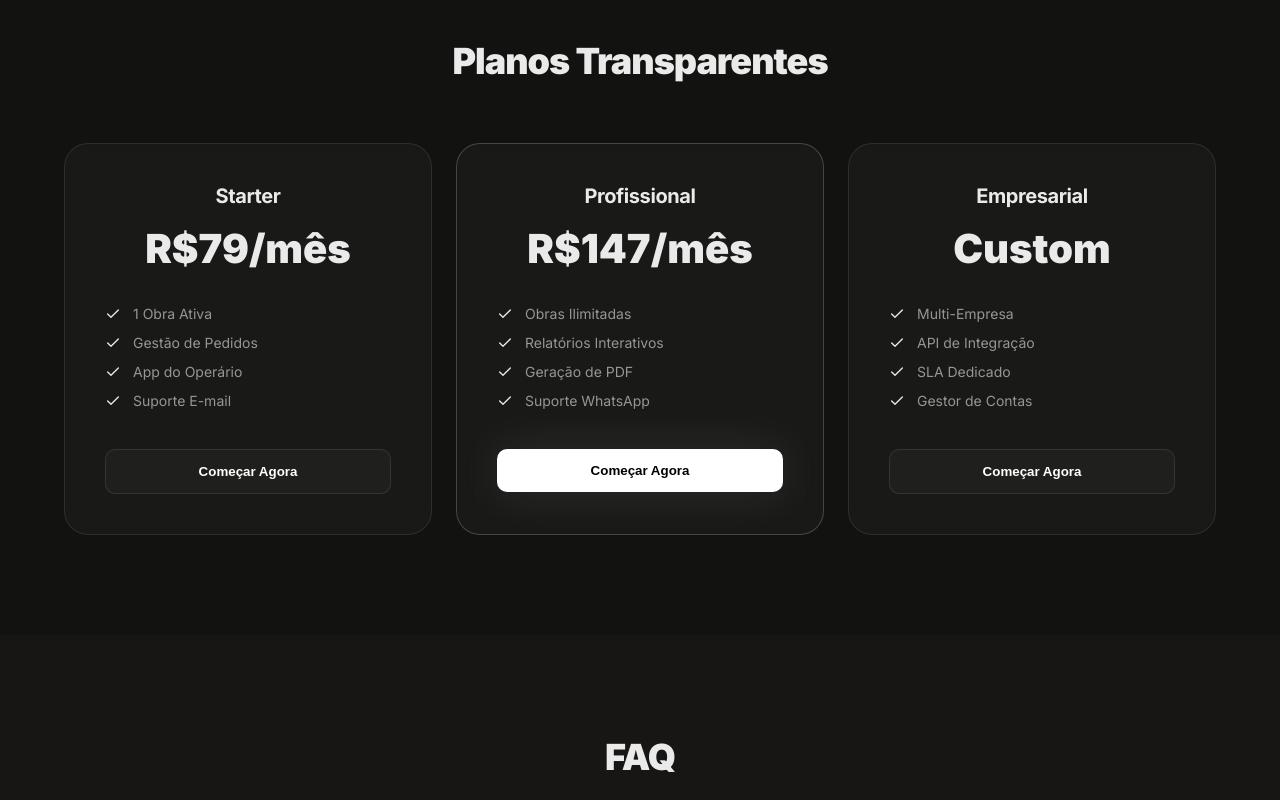
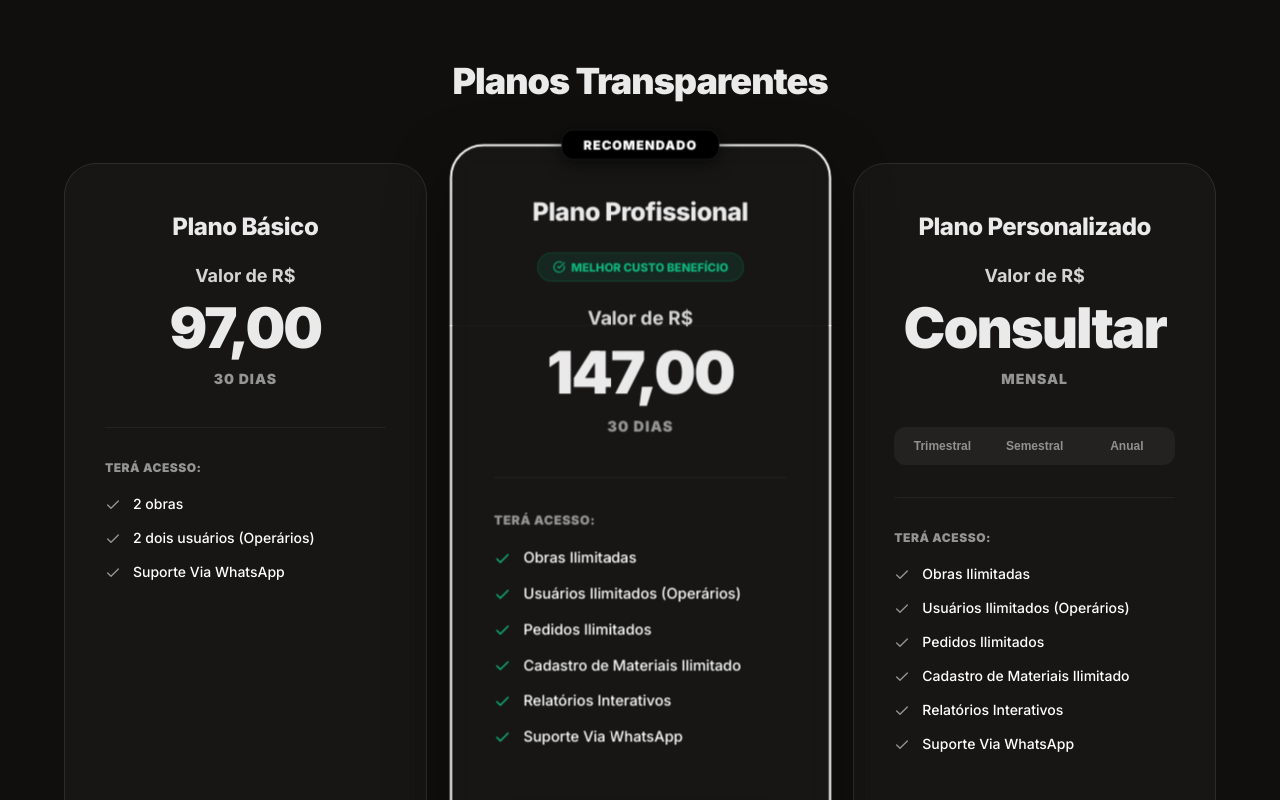
Before and after one commit to pedobra/pedobra, a React (Vite) app: page / in a window 1280 px wide. Shown: the part 4600-5400 px from the top of the page. Built offline with nearby package versions, Linux system fonts and the light colour scheme; no server answers.

Commit message:
\Landing Page: Redesign Plans Section v13.0"

```diff
--- a/src/pages/LandingPage.tsx
+++ b/src/pages/LandingPage.tsx
@@ -28,6 +28,7 @@ const LandingPage = () => {
     const [isSignUp, setIsSignUp] = useState(false);
     const [loading, setLoading] = useState(false);
     const [honey, setHoney] = useState('');
+    const [planCycle, setPlanCycle] = useState('Mensal');
     const [activeFaq, setActiveFaq] = useState<number | null>(null);
 
 
@@ -415,21 +416,80 @@ const LandingPage = () => {
                     <h2 className="section-title text-center">Planos Transparentes</h2>
                         <div className="plans-grid">
                             {[
-                            { name: "Starter", price: "79", features: ["1 Obra Ativa", "Gestão de Pedidos", "App do Operário", "Suporte E-mail"] },
-                            { name: "Profissional", price: "147", highlight: true, features: ["Obras Ilimitadas", "Relatórios Interativos", "Geração de PDF", "Suporte WhatsApp"] },
-                            { name: "Empresarial", price: "Custom", features: ["Multi-Empresa", "API de Integração", "SLA Dedicado", "Gestor de Contas"] }
+                                {
+                                    name: "Plano Básico",
+                                    price: "97,00",
+                                    period: "30 DIAS",
+                                    features: [
+                                        "2 obras",
+                                        "2 dois usuários (Operários)",
+                                        "Suporte Via WhatsApp"
+                                    ]
+                                },
+                                {
+                                    name: "Plano Profissional",
+                                    price: "147,00",
+                                    period: "30 DIAS",
+                                    highlight: true,
+                                    recommended: true,
+                                    badge: "MELHOR CUSTO BENEFÍCIO",
+                                    features: [
+                                        "Obras Ilimitadas",
+                                        "Usuários Ilimitados (Operários)",
+                                        "Pedidos Ilimitados",
+                                        "Cadastro de Materiais Ilimitado",
+                                        "Relatórios Interativos",
+                                        "Suporte Via WhatsApp"
+                                    ]
+                                },
+                                {
+                                    name: "Plano Personalizado",
+                                    price: "Consultar",
+                                    isCustom: true,
+                                    features: [
+                                        "Obras Ilimitadas",
+                                        "Usuários Ilimitados (Operários)",
+                                        "Pedidos Ilimitados",
+                                        "Cadastro de Materiais Ilimitado",
+                                        "Relatórios Interativos",
+                                        "Suporte Via WhatsApp"
+                                    ],
+                                    durations: ["Trimestral", "Semestral", "Anual"]
+                                }
                             ].map((p, i) => (
                                 <div key={i} className={`plan-card glass ${p.highlight ? 'plan-highlight' : ''}`}>
+                                    {p.recommended && <div className="plan-badge-top">RECOMENDADO</div>}
                                     <h3 className="plan-name">{p.name}</h3>
-                                <div className="plan-price">
-                                    {p.price !== 'Custom' && <span className="currency">R$</span>}
+
+                                    {p.badge && <div className="benefit-pill"><CheckCircle size={12} /> {p.badge}</div>}
+
+                                    <div className="plan-price-v13">
+                                        <div className="price-label">Valor de R$</div>
+                                        <div className="price-row">
                                             <span className="price-val">{p.price}</span>
-                                    {p.price !== 'Custom' && <span className="period">/mês</span>}
                                         </div>
+                                        <div className="price-period">{p.isCustom ? planCycle.toUpperCase() : p.period}</div>
+                                    </div>
+
+                                    {p.isCustom && (
+                                        <div className="plan-cycle-selector">
+                                            {p.durations.map(d => (
+                                                <button
+                                                    key={d}
+                                                    className={`cycle-btn ${planCycle === d ? 'active' : ''}`}
+                                                    onClick={() => setPlanCycle(d)}
+                                                >
+                                                    {d}
+                                                </button>
+                                            ))}
+                                        </div>
+                                    )}
+
+                                    <div className="plan-features-header">TERÁ ACESSO:</div>
                                     <ul className="plan-features">
-                                    {p.features.map((f, fi) => <li key={fi}><Check size={16} color="var(--primary)" /> {f}</li>)}
+                                        {p.features.map((f, fi) => <li key={fi}><Check size={16} color={p.highlight ? "#10B981" : "var(--text-soft)"} /> {f}</li>)}
                                     </ul>
-                                <button className={`plan-btn ${p.highlight ? 'highlight-glow' : ''}`} onClick={() => setIsSignUp(true)}>Começar Agora</button>
+                                    <button className={`plan-btn ${p.highlight ? 'highlight-glow' : ''}`} onClick={() => setIsSignUp(true)}>ASSINAR AGORA</button>
                                 </div>
                             ))}
                         </div>
@@ -946,16 +1006,34 @@ const LandingPage = () => {
                     .feature-card-grande h3 { font-size: 24px; }
                 }
 
-                .plans-section { padding: 100px 0; background: rgba(0,0,0,0.2); }
-                .plans-grid { display: grid; grid-template-columns: repeat(3, 1fr); gap: 24px; }
-                .plan-card { padding: 40px; border-radius: 24px; text-align: center; }
-                .plan-highlight { border-color: rgba(255,255,255,0.2); background: rgba(255,255,255,0.02); }
-                .plan-name { font-size: 20px; font-weight: 700; margin-bottom: 16px; }
-                .plan-price { font-size: 40px; font-weight: 900; margin-bottom: 32px; }
-                .plan-features { list-style: none; padding: 0; margin-bottom: 40px; text-align: left; }
-                .plan-features li { display: flex; align-items: center; gap: 12px; font-size: 14px; margin-bottom: 12px; color: var(--text-soft); }
-                .plan-btn { width: 100%; padding: 14px; border-radius: 10px; font-weight: 800; cursor: pointer; transition: 0.3s; background: var(--glass); color: #fff; border: 1px solid var(--border); }
-                .plan-btn.highlight-glow { background: #fff; color: #000; border: none; }
+                .plans-section { padding: 120px 0; background: rgba(0,0,0,0.3); }
+                .plans-grid { display: grid; grid-template-columns: repeat(3, 1fr); gap: 32px; max-width: 1200px; margin: 0 auto; align-items: stretch; }
+                .plan-card { padding: 48px 40px; border-radius: 32px; text-align: center; position: relative; display: flex; flex-direction: column; transition: 0.4s; }
+                .plan-highlight { border: 2px solid #fff; scale: 1.05; z-index: 10; box-shadow: 0 20px 60px rgba(0,0,0,0.4); }
+
+                .plan-badge-top { position: absolute; top: -16px; left: 50%; transform: translateX(-50%); background: #000; color: #fff; padding: 6px 20px; border-radius: 12px; font-size: 12px; font-weight: 900; letter-spacing: 1px; text-transform: uppercase; box-shadow: 0 4px 15px rgba(0,0,0,0.5); border: 1px solid rgba(255,255,255,0.1); }
+                .benefit-pill { display: inline-flex; align-items: center; gap: 6px; background: rgba(16, 185, 129, 0.1); color: #10B981; padding: 6px 14px; border-radius: 100px; font-size: 11px; font-weight: 800; margin: 0 auto 24px; text-transform: uppercase; border: 1px solid rgba(16, 185, 129, 0.2); }
+
+                .plan-name { font-size: 24px; font-weight: 800; margin-bottom: 24px; }
+                .plan-price-v13 { margin-bottom: 40px; }
+                .price-label { font-size: 18px; font-weight: 700; opacity: 0.9; margin-bottom: 8px; }
+                .price-row { display: flex; align-items: center; justify-content: center; gap: 4px; }
+                .price-val { font-size: 56px; font-weight: 950; letter-spacing: -2px; }
+                .price-period { font-size: 14px; font-weight: 900; opacity: 0.6; margin-top: 8px; letter-spacing: 1px; }
+
+                .plan-features-header { font-size: 12px; font-weight: 900; color: var(--text-soft); text-align: left; margin-bottom: 20px; text-transform: uppercase; letter-spacing: 0.5px; padding-top: 32px; border-top: 1px solid rgba(255,255,255,0.05); }
+                .plan-features { list-style: none; padding: 0; margin-bottom: 40px; text-align: left; flex: 1; }
+                .plan-features li { display: flex; align-items: flex-start; gap: 12px; font-size: 14px; margin-bottom: 16px; color: #fff; font-weight: 500; }
+                .plan-features li svg { flex-shrink: 0; margin-top: 2px; }
+
+                .plan-cycle-selector { display: flex; background: rgba(255,255,255,0.05); padding: 4px; border-radius: 12px; margin-bottom: 32px; gap: 4px; }
+                .cycle-btn { flex: 1; padding: 8px; border-radius: 8px; font-size: 12px; font-weight: 700; border: none; background: transparent; color: rgba(255,255,255,0.5); cursor: pointer; transition: 0.2s; }
+                .cycle-btn.active { background: #fff; color: #000; box-shadow: 0 4px 12px rgba(0,0,0,0.2); }
+
+                .plan-btn { width: 100%; padding: 18px; border-radius: 14px; font-size: 16px; font-weight: 900; cursor: pointer; transition: 0.3s; background: transparent; color: #fff; border: 2px solid rgba(255,255,255,0.1); text-transform: uppercase; letter-spacing: 1px; }
+                .plan-btn.highlight-glow { background: #000; color: #fff; border: 2px solid #000; box-shadow: 0 10px 30px rgba(0,0,0,0.3); }
+                .plan-btn:hover { background: #fff; color: #000; border-color: #fff; transform: translateY(-3px); }
+                .plan-highlight .plan-btn.highlight-glow:hover { background: #fff; color: #000; border-color: #fff; }
 
                 .faq-section { padding: 100px 0; }
                 .faq-accordion { display: flex; flex-direction: column; gap: 12px; }
```
Lines whose indentation alone changed are shown as unchanged.
